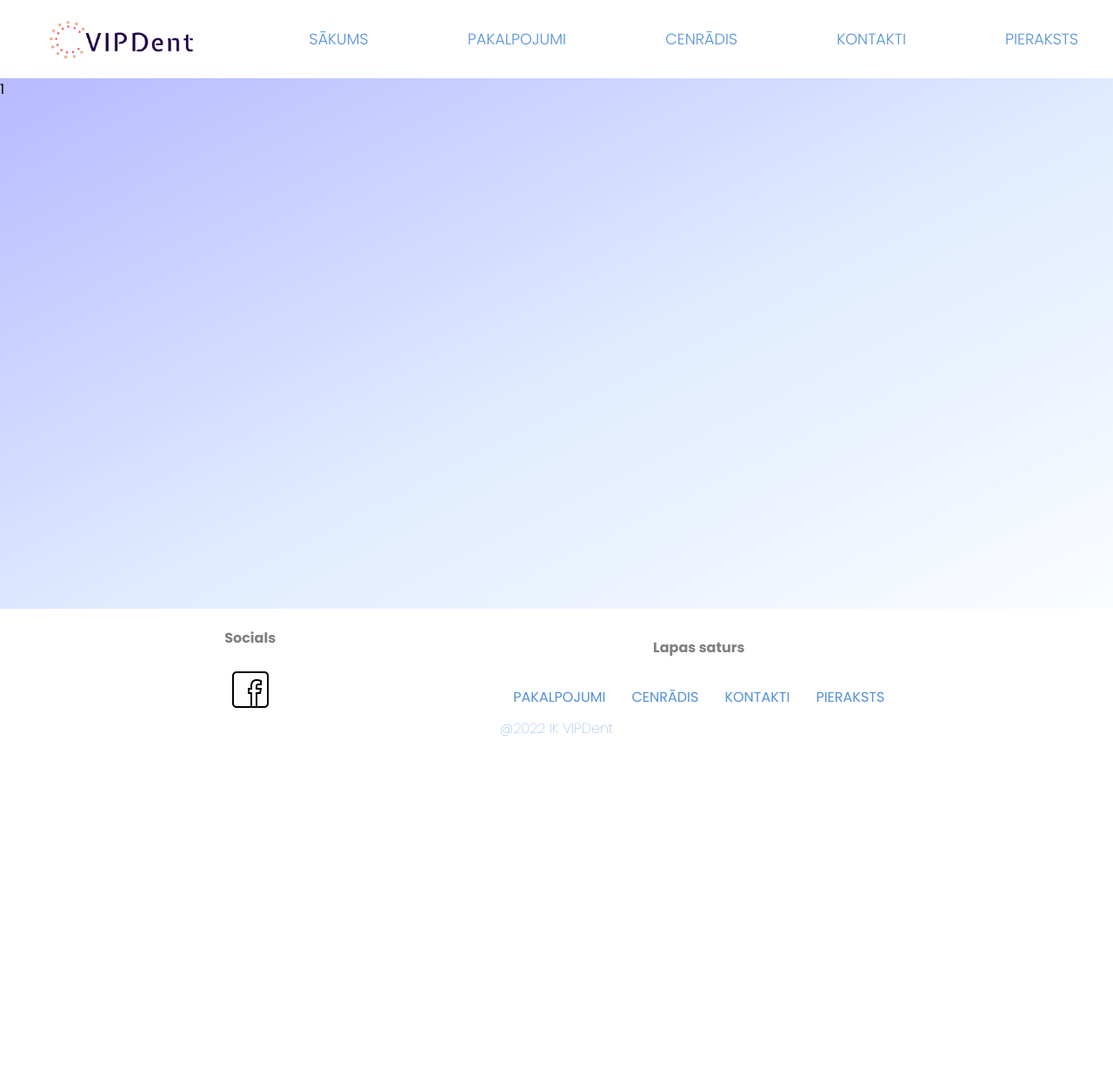
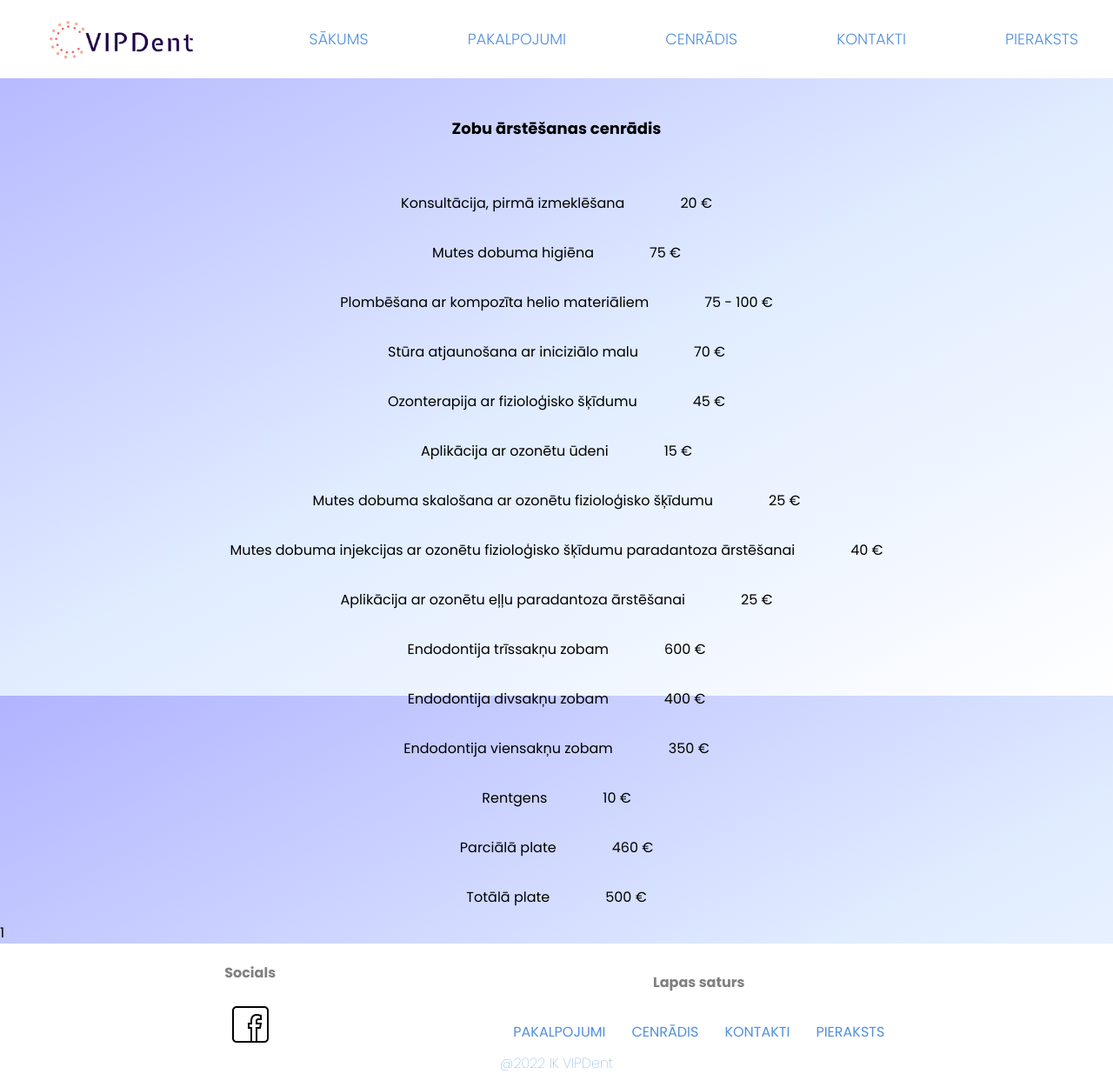
Before and after one commit to rolex9799/vipdent_ver2, a PHP site: page /index.php?pg=prices in a window 1280 px wide. Shown: the whole page at 87% size. Before the commit the page ends 846 px from the top, so only its background shows below. Run offline with PHP 8.4, Linux system fonts and the light colour scheme.

Commit message:
Prices added

```diff
--- a/contacts.css
+++ b/contacts.css
@@ -1,9 +1,3 @@
-html,
-body {
-  width: 100%;
-  height: 100%;
-}
-
 .content {
   width: 100%;
 }
--- a/contacts.scss
+++ b/contacts.scss
@@ -1,8 +1,3 @@
-html,
-body {
-  width: 100%;
-  height: 100%;
-}
 .content {
   width: 100%;
 }
--- a/index.php
+++ b/index.php
@@ -28,6 +28,8 @@ $key = $pgdata[$pgname]['keywords'];
     <?php include 'navbar-bottom.css'; ?>
     <?php include 'forma.css'; ?>
     <?php include 'contacts.css'; ?>
+    <?php include 'prices.css'; ?>
+
 
   </style>
 
--- a/navbar-bottom.css
+++ b/navbar-bottom.css
@@ -1,6 +1,6 @@
 @import url("https://fonts.googleapis.com/css2?family=Poppins:ital,wght@0,100;0,200;0,300;0,400;0,500;0,600;0,700;0,800;0,900;1,100;1,200;1,300;1,400;1,500;1,600;1,700;1,800;1,900&display=swap");
 footer {
-  position: absolute;
+  position: relative;
   bottom: 0;
   width: 100%;
   height: 100px;
--- a/navbar-bottom.scss
+++ b/navbar-bottom.scss
@@ -10,7 +10,7 @@ $secondary-color-txt: #5e60ce;
 $tertiary-color-txt: #80ffdb;
 
 footer {
-  position: absolute;
+  position: relative;
   bottom: 0;
   width: 100%;
   height: 100px;
--- a/page/prices.php
+++ b/page/prices.php
@@ -0,0 +1,68 @@
+<h1>
+    Zobu ārstēšanas cenrādis
+</h1>
+
+<div id="price-container">
+
+    <div class="price-item">
+        <div class="price-subitem1">Konsultācija, pirmā izmeklēšana</div>
+        <div class="price-subitem2">20 &euro;</div>
+    </div>
+    <div class="price-item">
+        <div class="price-subitem1">Mutes dobuma higiēna</div>
+        <div class="price-subitem2">75 &euro;</div>
+    </div>
+    <div class="price-item">
+        <div class="price-subitem1">Plombēšana ar kompozīta helio materiāliem</div>
+        <div class="price-subitem2">75 - 100 &euro;</div>
+    </div>
+        <div class="price-item">
+        <div class="price-subitem1">Stūra atjaunošana ar iniciziālo malu</div>
+    <div class="price-subitem2">70 &euro;</div>
+    </div>
+    <div class="price-item">
+        <div class="price-subitem1">Ozonterapija ar fizioloģisko šķīdumu</div>
+        <div class="price-subitem2">45 &euro;</div>
+    </div>
+    <div class="price-item">
+        <div class="price-subitem1">Aplikācija ar ozonētu ūdeni</div>
+        <div class="price-subitem2">15 &euro;</div>
+    </div>
+    <div class="price-item">
+        <div class="price-subitem1">Mutes dobuma skalošana ar ozonētu fizioloģisko šķīdumu</div>
+        <div class="price-subitem2">25 &euro;</div>
+    </div>
+    <div class="price-item">
+        <div class="price-subitem1">Mutes dobuma injekcijas ar ozonētu fizioloģisko šķīdumu paradantoza ārstēšanai</div>
+        <div class="price-subitem2">40 &euro;</div>
+    </div>
+    <div class="price-item">
+        <div class="price-subitem1">Aplikācija ar ozonētu eļļu paradantoza ārstēšanai</div>
+        <div class="price-subitem2">25 &euro;</div>
+    </div>
+    <div class="price-item">
+        <div class="price-subitem1">Endodontija trīssakņu zobam</div>
+        <div class="price-subitem2">600 &euro;</div>
+    </div>
+    <div class="price-item">
+        <div class="price-subitem1">Endodontija divsakņu zobam</div>
+        <div class="price-subitem2">400 &euro;</div>
+    </div>
+    <div class="price-item">
+        <div class="price-subitem1">Endodontija viensakņu zobam</div>
+        <div class="price-subitem2">350 &euro;</div>
+    </div>
+    <div class="price-item">
+        <div class="price-subitem1">Rentgens</div>
+        <div class="price-subitem2">10 &euro;</div>
+    </div>
+    <div class="price-item">
+        <div class="price-subitem1">Parciālā plate</div>
+        <div class="price-subitem2">460 &euro;</div>
+    </div>
+    <div class="price-item">
+        <div class="price-subitem1">Totālā plate</div>
+        <div class="price-subitem2">500 &euro;</div>
+    </div>
+
+</div>
--- /dev/null
+++ b/prices.css
@@ -0,0 +1,43 @@
+h1 {
+  text-align: center;
+  padding: 2rem;
+}
+
+.price-item {
+  display: -webkit-box;
+  display: -ms-flexbox;
+  display: flex;
+  -webkit-box-orient: horizontal;
+  -webkit-box-direction: normal;
+      -ms-flex-direction: row;
+          flex-direction: row;
+  -webkit-box-pack: center;
+      -ms-flex-pack: center;
+          justify-content: center;
+  -ms-flex-wrap: wrap;
+      flex-wrap: wrap;
+}
+
+.price-item .price-subitem1 {
+  text-align: end;
+  padding-left: 2rem;
+  padding-right: 2rem;
+}
+
+.price-item .price-subitem2 {
+  text-align: start;
+  padding-left: 2rem;
+  padding-right: 2rem;
+  -webkit-box-align: center;
+      -ms-flex-align: center;
+          align-items: center;
+  -webkit-box-pack: center;
+      -ms-flex-pack: center;
+          justify-content: center;
+}
+
+.price-item {
+  padding-top: 1rem;
+  padding-bottom: 1rem;
+}
+/*# sourceMappingURL=prices.css.map */
--- a/style.css
+++ b/style.css
@@ -15,7 +15,6 @@ html {
 body {
   margin: 0;
   font-family: "Poppins", sans-serif;
-  height: 100%;
   background-repeat: no-repeat;
   background-attachment: fixed;
 }
--- a/style.scss
+++ b/style.scss
@@ -23,7 +23,6 @@ html {
 body {
   margin: 0;
   font-family: "Poppins", sans-serif;
-  height: 100%;
   background-repeat: no-repeat;
   background-attachment: fixed;
 }
```
Also changed, not shown: prices.scss (added, +29 -0 lines), 3 other files.
